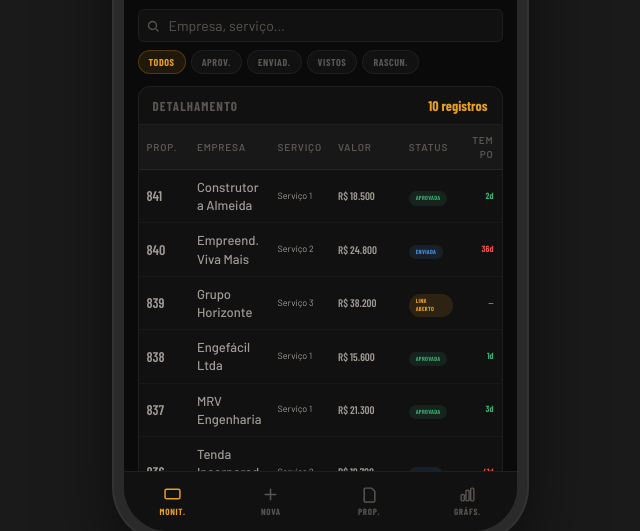
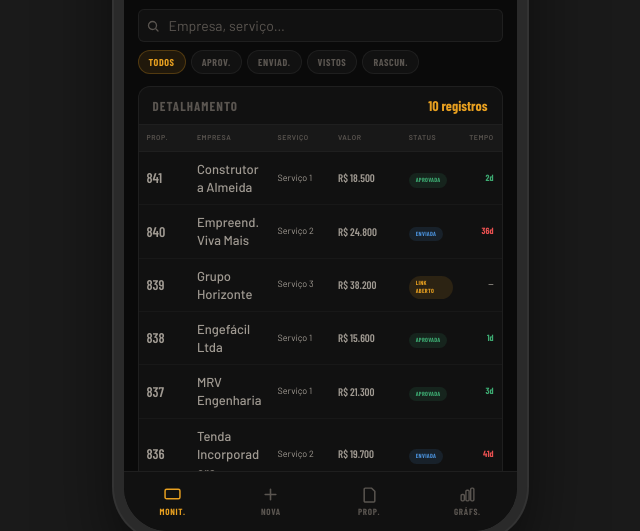
Before and after one commit to JJHub1/2clicks-APP, a plain HTML site: page index.html in a window 1280 px wide. Shown: the part 295-826 px from the top of the page, without its empty margins (320-960 px from the left). Drawn offline with nearby package versions, Linux system fonts and the light colour scheme.

Commit message:
Reduce header font sizes to fit in one line

```diff
--- a/index.html
+++ b/index.html
@@ -116,7 +116,7 @@ html,body{height:100%;background:#1a1a1a;display:flex;align-items:center;justify
 .table-title{font-family:'Barlow Condensed',sans-serif;font-size:13px;font-weight:700;letter-spacing:0.08em;text-transform:uppercase;color:var(--text3)}
 .table-count{font-family:'Barlow Condensed',sans-serif;font-size:14px;font-weight:700;color:var(--orange)}
 .tbl{width:100%;border-collapse:collapse;font-size:13px;table-layout:fixed;line-height:1.4}
-.tbl th{padding:8px 8px;text-align:left;font-size:10px;font-weight:700;letter-spacing:0.08em;text-transform:uppercase;color:var(--text3);background:var(--surface2);border-bottom:1px solid var(--border);white-space:normal;word-break:break-word}
+.tbl th{padding:8px 8px;text-align:left;font-size:7px;font-weight:700;letter-spacing:0.08em;text-transform:uppercase;color:var(--text3);background:var(--surface2);border-bottom:1px solid var(--border);white-space:nowrap;word-break:break-word}
 .tbl td{padding:8px 8px;color:var(--text2);border-bottom:1px solid rgba(255,255,255,0.03);word-break:break-word;overflow-wrap:break-word;line-height:1.4}
 .tbl tr:last-child td{border-bottom:none}
 .tbl tr:hover td{background:var(--surface2)}
```
